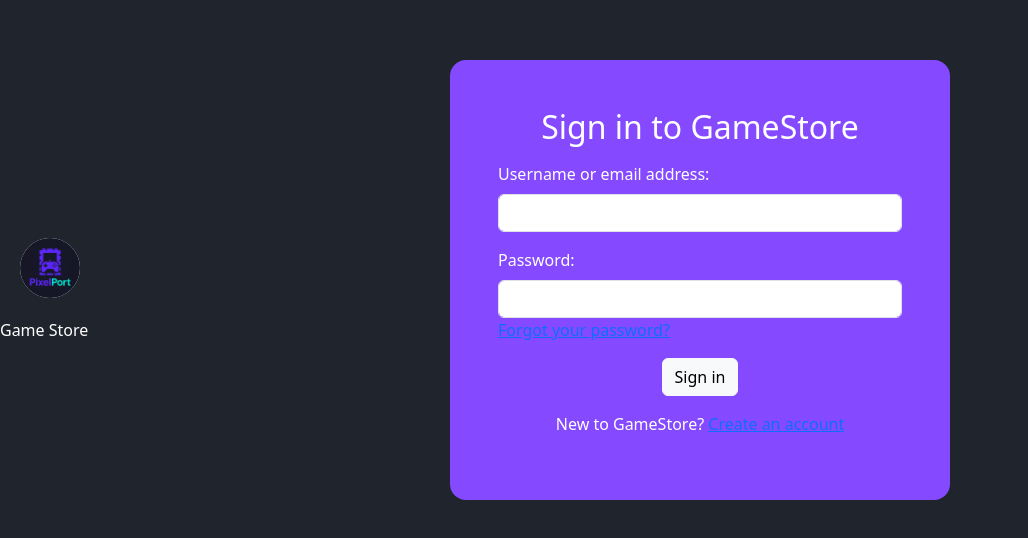
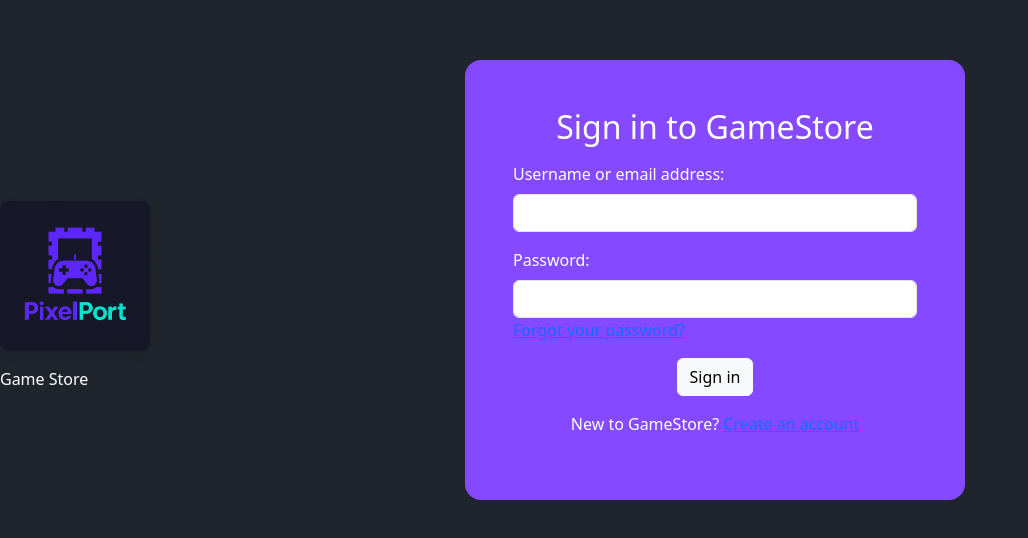
Before and after one commit to LEOQ36/PrograWEB-Proyect, a React (Vite) app: page / in a window 1280 px wide. Shown: the part 120-658 px from the top of the page, without its empty margins (0-1028 px from the left). Built offline with nearby package versions, Linux system fonts and the light colour scheme.

Commit message:
Mejorar navegación

```diff
--- a/src/components/Logo.tsx
+++ b/src/components/Logo.tsx
@@ -1,7 +1,12 @@
 const Logo = () => {
-   return <div className="logo-frame">
-     <img src="/Imagenes/Logo.png" className="logo-img" />
-   </div>
-}
+  return (
+    <img
+      src="/templates/Logo.png"
+      alt="GameStore Logo"
+      className="img-fluid"
+      style={{ maxWidth: "150px" }}
+    />
+  );
+};
 
-export default Logo
+export default Logo;
--- a/src/pages/ChangePassword.tsx
+++ b/src/pages/ChangePassword.tsx
@@ -1,6 +1,8 @@
 import { useNavigate } from "react-router-dom";
 import Logo from "../components/Logo";
 import { useState } from "react";
+import { Link } from "react-router-dom";
+
 
 const ChangePassword = () => {
     const navigate = useNavigate();
@@ -36,7 +38,11 @@ const ChangePassword = () => {
     return (
         <div className="body fondo">
           <div>
-                <div className="text-center"><Logo /></div>
+            <div className="logo-wrapper">
+            <Link to="/">
+              <Logo />
+              </Link>
+            </div>
             <h3 className="text-center mb-4">Restablecer contraseña</h3>
             <div className="container">
               {mensaje && (
@@ -73,6 +79,7 @@ const ChangePassword = () => {
           </div>
         </div>
       );
+
 };
 
 export default ChangePassword;
--- a/src/pages/IdConfirm.tsx
+++ b/src/pages/IdConfirm.tsx
@@ -1,31 +1,38 @@
+import { Link } from "react-router-dom";
+
 const IdConfirm = () => {
   return (
     <div className="fondo body">
       <div>
         <div className="text-center">
+          <Link to="/">
             <img
               src="/templates/Logo.png"
               alt="GameStore Logo"
               className="img-fluid"
-              style={{ maxWidth: "150px" }}
+              style={{ maxWidth: "150px", cursor: "pointer" }}
             />
+          </Link>
         </div>
         <h3 className="text-center mb-4">Please confirm your identity</h3>
         <div className="container">
           <p>
-              To confirm your identity, we have sent you an email with an information code that you must enter in the text box below.
+            To confirm your identity, we have sent you an email with an
+            information code that you must enter in the text box below.
           </p>
           <form>
             <div className="mb-3 text-start">
               <label>Enter the confirmation code:</label>
               <input type="text" id="code" className="form-control" required />
             </div>
-              <button type="submit" className="btn btn-custom w-100">Verify confirmation</button>
+            <button type="submit" className="btn btn-custom w-100">
+              Verify confirmation
+            </button>
           </form>
         </div>
       </div>
     </div>
-    )
-  }
+  );
+};
 
-  export default IdConfirm
+export default IdConfirm;
--- a/src/pages/SignIn.tsx
+++ b/src/pages/SignIn.tsx
@@ -11,7 +11,7 @@ const SignIn = () => {
   return (
     <div className="body fondo">
       <div className="">
-        <div className="header">
+        <div className="logo-wrapper">
           <Logo />
         </div>
         <span> Game Store</span>
--- a/src/pages/class.css
+++ b/src/pages/class.css
@@ -1,6 +1,6 @@
 .fondo {
   background-color: #20252D;
-  min-height: 100vh; /* Esto asegura que como mínimo sea el alto del viewport pero puede crecer */
+  min-height: 100vh;
   margin: 0;
   padding: 0;
   color: white;
@@ -11,6 +11,27 @@ html, body, #root {
   margin: 0;
   padding: 0;
 }
+.logo-wrapper {
+  display: flex;
+  justify-content: center;
+  margin-top: 2rem;
+  margin-bottom: 1rem;
+}
+
+.logo-wrapper img {
+  width: 150px;
+  height: auto;
+  object-fit: contain;
+  box-shadow: 0 4px 8px rgba(0, 0, 0, 0.1);
+  border-radius: 0.5rem;
+  transition: transform 0.3s ease;
+}
+
+.logo-wrapper img:hover {
+  transform: scale(1.05);
+}
+
+
 
 
 .body {
@@ -38,19 +59,19 @@ html, body, #root {
 .logo-frame {
   width: 60px;
   height: 60px;
-  border-radius: 50%;
+  border-radius: 0;
   background-color: white;
   display: flex;
   align-items: center;
   justify-content: center;
   margin-right: 20px;
-  overflow: hidden; /* Esto recorta la imagen dentro del círculo */
+  overflow: hidden;
 }
 
 .logo-img {
   width: 100%;
   height: 100%;
-  object-fit: contain; /* o 'cover' si quieres que llene el círculo */
+  object-fit: contain;
 }
 
 .header {
```
Lines whose indentation alone changed are shown as unchanged.
